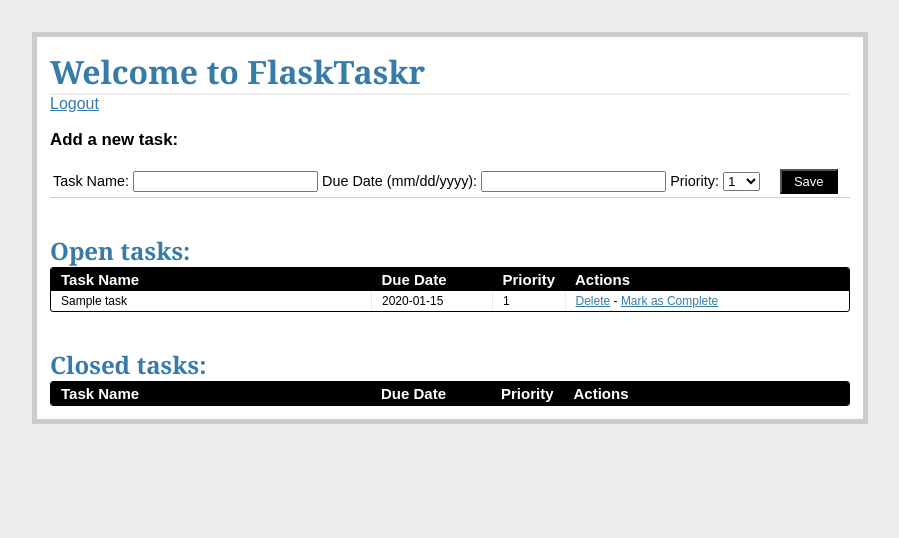
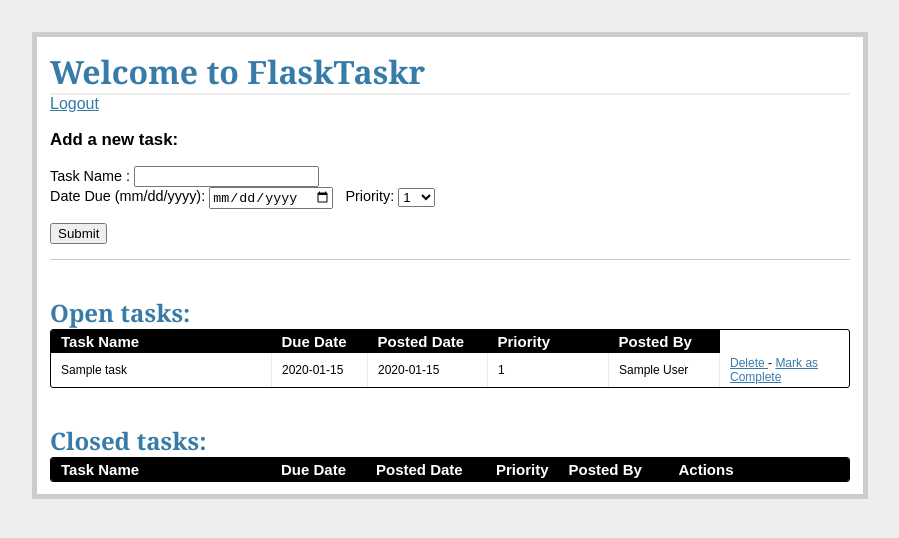
Before and after one commit to lineman60/flasker-Beta-app1, a Flask app: page /tasks/ in a window 1280 px wide. Shown: the top 538 px of the page, without its empty margins (190-1089 px from the left). Run offline with Flask 2, Linux system fonts and the light colour scheme; the visitor is signed in with stand-in values (Sample User, id 1); tables that the repository leaves empty hold one stand-in row (Sample ...); lists and menus that the app fills with data are empty.

Commit message:
Chapter 10 pg 170 added datetime

```diff
--- a/config.py
+++ b/config.py
@@ -10,8 +10,6 @@ import os
 basedir = os.path.abspath(os.path.dirname(__file__))
 
 DATABASE = 'flasktaskr.db'
-USERNAME = 'admin'
-PASSWORD = 'admin'
 WTF_CSRF_ENABLED = True
 SECRET_KEY = 'my_precious'
 
--- a/templates/tasks.html
+++ b/templates/tasks.html
@@ -4,95 +4,103 @@
 <a href="/logout">Logout</a>
 <div class="add-task">
 <h3>Add a new task:</h3>
-<table>
-<tr>
 <form action="{{ url_for('new_task') }}" method="post">
     {{ form.csrf_token }}
-<td>
-<label>Task Name:</label>
-<input name="name" type="text">
-</td>
-<td>
-<label>Due Date (mm/dd/yyyy):</label>
-<input name="due_date" type="text" width="120px">
-</td>
-<td>
-<label>Priority:</label>
-<select name="priority" width="100px">
-<option value="1">1</option>
-<option value="2">2</option>
-<option value="3">3</option>
-<option value="4">4</option>
-<option value="5">5</option>
-<option value="6">6</option>
-<option value="7">7</option>
-<option value="8">8</option>
-<option value="9">9</option>
-<option value="10">10</option>
-</select>
-</td>
-<td>
-&nbsp;
-&nbsp;
-<input class="button" type="submit" value="Save">
-</td>
+<p>{{ form.name.label }} : {{ form.name }} <br> {{ form.due_date.label }}: {{ form.due_date }} &nbsp; {{ form.priority.label }}:
+    {{ form.priority }} </p> <p> <input type="submit" value="Submit"></p>
 </form>
-</tr>
-</table>
      </div>
  <div class="entries">
  <br>
  <br>
-<h2>Open tasks:</h2>
+ <h2> Open tasks:</h2>
  <div class="datagrid">
      <table>
          <thead>
          <tr>
-<th width="300px"><strong>Task Name</strong></th>
-<th width="100px"><strong>Due Date</strong></th>
-<th width="50px"><strong>Priority</strong></th>
-<th><strong>Actions</strong></th>
+             <th width="200px">
+                 <strong>
+                     Task Name
+                 </strong>
+             </th>
+             <th width="75px">
+                 <strong>
+                     Due Date
+                 </strong>
+             </th>
+             <th width="100px">
+                 <strong>
+                     Posted Date
+                 </strong>
+             </th>
+             <th width="50px">
+                 <strong>
+                     Priority
+                 </strong>
+             </th>
+             <th with="90px">
+                 <strong>
+                     Posted By
+                 </strong>
+             </th>
          </tr>
          </thead>
          {% for o in open_tasks %}
          <tr>
-<td width="300px">{{ o.name }}</td>
-<td width="100px">{{ o.due_date }}</td>
-<td width="50px">{{ o.priority }}</td>
+             <td width="200px">
+                 {{ o.name }}
+             </td>
+             <td width="75px">
+                 {{ o.due_date }}
+             </td>
+             <td width="50px">
+                 {{ o.posted_date }}
+             </td>
+             <td width="100px">
+                 {{ o.priority }}
+             </td>
+             <td width="90px">
+                 {{ o.poster.name }}
+             </td>
              <td>
-<a href="{{ url_for('delete_entry', task_id = o.task_id) }}">Delete</a> -
-<a href="{{ url_for('complete', task_id = o.task_id) }}">Mark as Complete</a>
+                 <a href="{{ url_for('delete_entry', task_id = o.task_id) }}"> Delete </a> -
+                 <a href="{{ url_for('complete', task_id = o.task_id) }}"> Mark as Complete</a>
              </td>
          </tr>
          {% endfor %}
      </table>
  </div>
+</div>
     <br>
     <br>
-</div>
     <div class="entries">
  <h2>Closed tasks:</h2>
  <div class="datagrid">
  <table>
  <thead>
  <tr>
-<th width="300px"><strong>Task Name</strong></th>
-<th width="100px"><strong>Due Date</strong></th>
+ <th width="200px"><strong>Task Name</strong></th>
+ <th width="75px"><strong>Due Date</strong></th>
+     <th width="100px"><strong>Posted Date</strong></th>
  <th width="50px"><strong>Priority</strong></th>
+ <th width="90px"><strong>Posted By</strong></th>
  <th><strong>Actions</strong></th>
  </tr>
  </thead>
  {% for c in closed_tasks %}
  <tr>
-<td width="300px">{{ c.name }}</td>
-<td width="100px">{{ c.due_date }}</td>
+ <td width="200px">{{ c.name }}</td>
+ <td width="75px">{{ c.due_date }}</td>
+ <td width="100px">{{ c.posted_date }}</td>
  <td width="50px">{{ c.priority }}</td>
+ <td width="90px">{{ c.poster.name }}</td>
  <td>
-<a href="{{ url_for('delete_entry', task_id = c.task_id) }}">Delete</a>
+ <a href="{{ url_for('delete_entry', task_id =
+c.task_id) }}">Delete</a>
  </td>
  </tr>
  {% endfor %}
  </table>
  </div>
-</div>
+ <div>
  {% endblock %}
--- a/views.py
+++ b/views.py
@@ -59,15 +59,28 @@ def logout():
 
 @app.route('/', methods=['GET', 'POST'])
 def login():
+    error = None
+    form = LoginForm(request.form)
     if request.method == 'POST':
-        if request.form['username'] != app.config['USERNAME'] or request.form['password'] != app.config['PASSWORD']:
-            error = 'Invalid Credentinals. Plase try again'
-            return render_template('login.html', error=error)
+        if form.validate_on_submit():
+            u = User.query.filter_by(
+                name=request.form['name'],
+                password=request.form['password']
+            ).first()
+            if u is None:
+                error = 'Invalid Credentials. Please try again'
+                return render_template("login.html", form=form, error=error)
+            else:
+                session['logged_in'] = True
+                flash('You are logged in')
+                return redirect(url_for('tasks'))
         else:
-            session['logged_in'] = True
-            return redirect(url_for('tasks'))
+            return render_template(
+                "login.html",
+                form=form,
+                error=error)
     if request.method == 'GET':
-        return render_template('login.html')
+        return render_template('login.html', form=form)
 
 
 @app.route('/tasks/')
```
Lines whose indentation alone changed are shown as unchanged.
